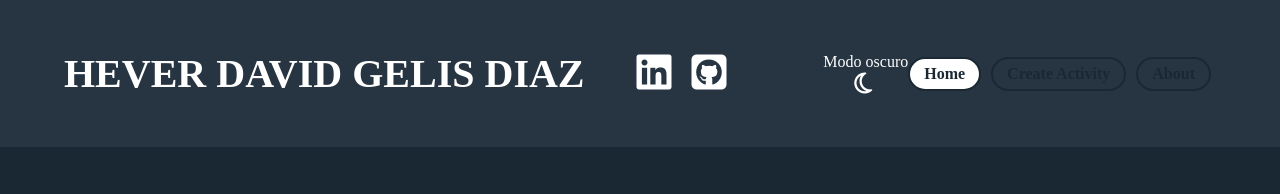
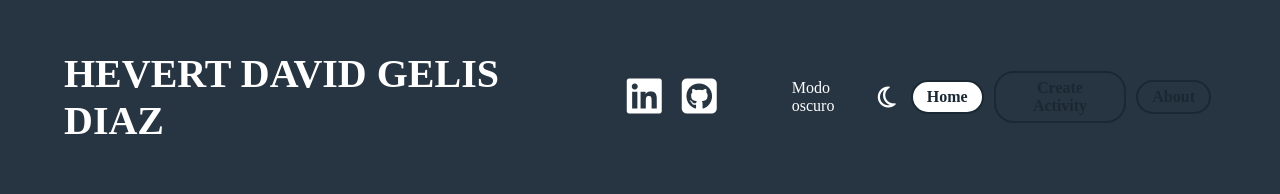
Before and after one commit to HEVERHD/Pi-countries, a React (Create React App) app in the folder client/: page /home in a window 1280 px wide. Shown: the top 194 px of the page. Built offline with nearby package versions, Linux system fonts and the light colour scheme; no server answers.

Commit message:
Reals Dtlls

```diff
--- a/client/src/components/Navbar/Navbar.jsx
+++ b/client/src/components/Navbar/Navbar.jsx
@@ -12,7 +12,7 @@ function Navbar({ setDarkMode, darkMode }) {
 			{/* <img className='img' src={Img} /> */}
 			<div className='container'>
 				<div className='title'>
-					<p>HEVER DAVID GELIS DIAZ</p>
+					<p>HEVERT DAVID GELIS DIAZ </p>
 				</div>
 				<div className='social-media'>
 					<a
@@ -33,7 +33,7 @@ function Navbar({ setDarkMode, darkMode }) {
 				<div>
 					<ul className='list'>
 						<li className='list-item'>
-							<p onClick={handleClick}>
+							<p className='list-item' onClick={handleClick}>
 								Modo oscuro
 								<i class='far fa-moon'></i>
 							</p>
@@ -42,6 +42,9 @@ function Navbar({ setDarkMode, darkMode }) {
 							</NavLink>
 						</li>
 						<li className='list-item'>
+							{/* <NavLink exact to='/http://localhost:3000/'>
+								Landing
+							</NavLink> */}
 							<NavLink exact to='/create/activity'>
 								<center>Create Activity </center>
 							</NavLink>
--- a/client/src/components/Navbar/StyledNavbar.jsx
+++ b/client/src/components/Navbar/StyledNavbar.jsx
@@ -52,6 +52,7 @@ export const StyledNavbar = styled.div`
 		font-family: 'Dancing Script', cursiva;
 	}
 	.list {
+		color: white;
 		display: flex;
 		list-style: none;
 		display: flex;
@@ -59,6 +60,7 @@ export const StyledNavbar = styled.div`
 	}
 	.list-item,
 	.far {
+		color: var(--black);
 		cursor: pointer;
 		color: var(--black);
 		margin: 0 5px;
@@ -82,12 +84,14 @@ export const StyledNavbar = styled.div`
 	}
 
 	.active {
+		color: var(--black);
 		background-color: var(--black);
 	}
 
 	.list-item a:hover {
+		/* border: 2px solid red; */
 		background-color: var(--background);
-		color: var (--background);
+		color: white;
 		font-weight: bold;
 	}
 
--- a/client/src/components/Paginado/Paginado.jsx
+++ b/client/src/components/Paginado/Paginado.jsx
@@ -16,6 +16,7 @@ const Paginado = ({ countries, couPerPage, paginado }) => {
 						pageNumber.map((n) => (
 							<li key={n}>
 								<a onClick={() => paginado(n)}>{n}</a>
+								{/* <button onClick={() => paginado(n)}>{n}</button> */}
 							</li>
 						))}
 				</ul>
```
